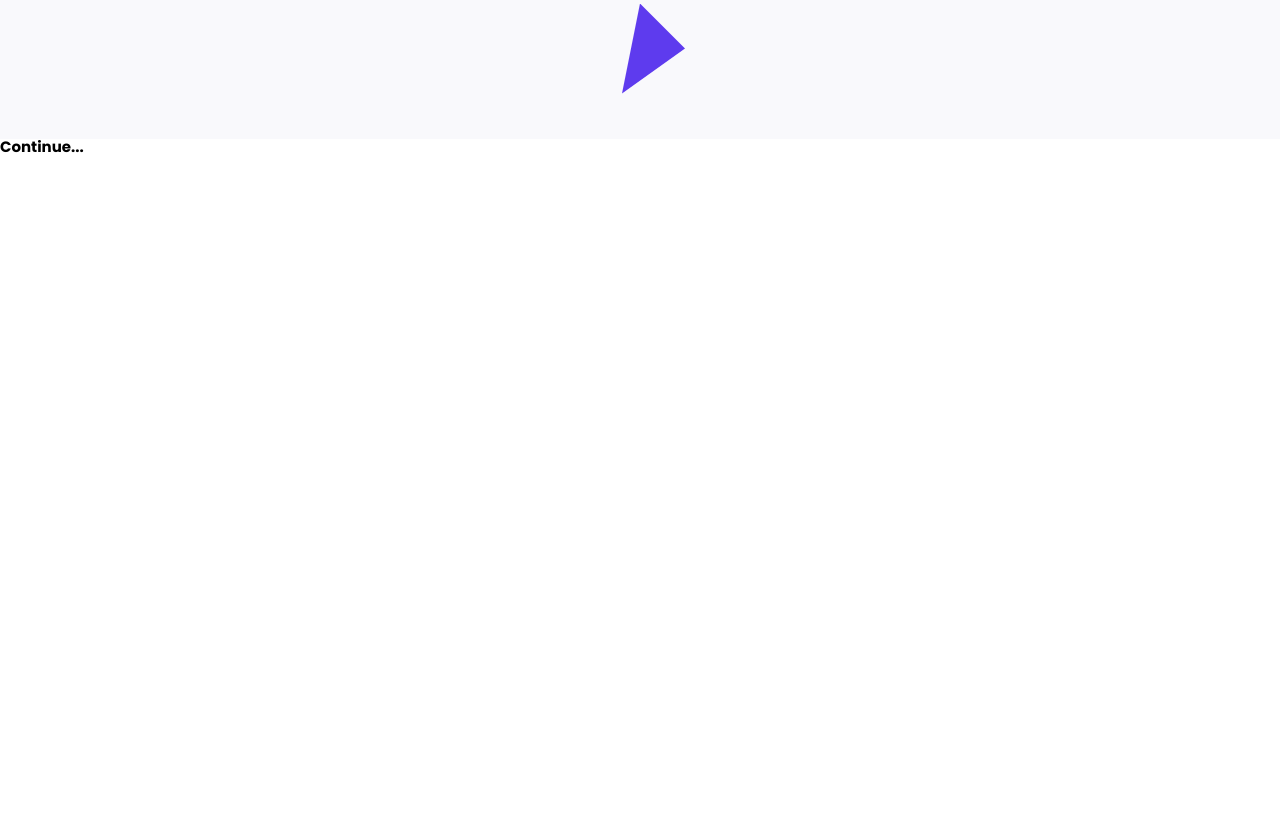
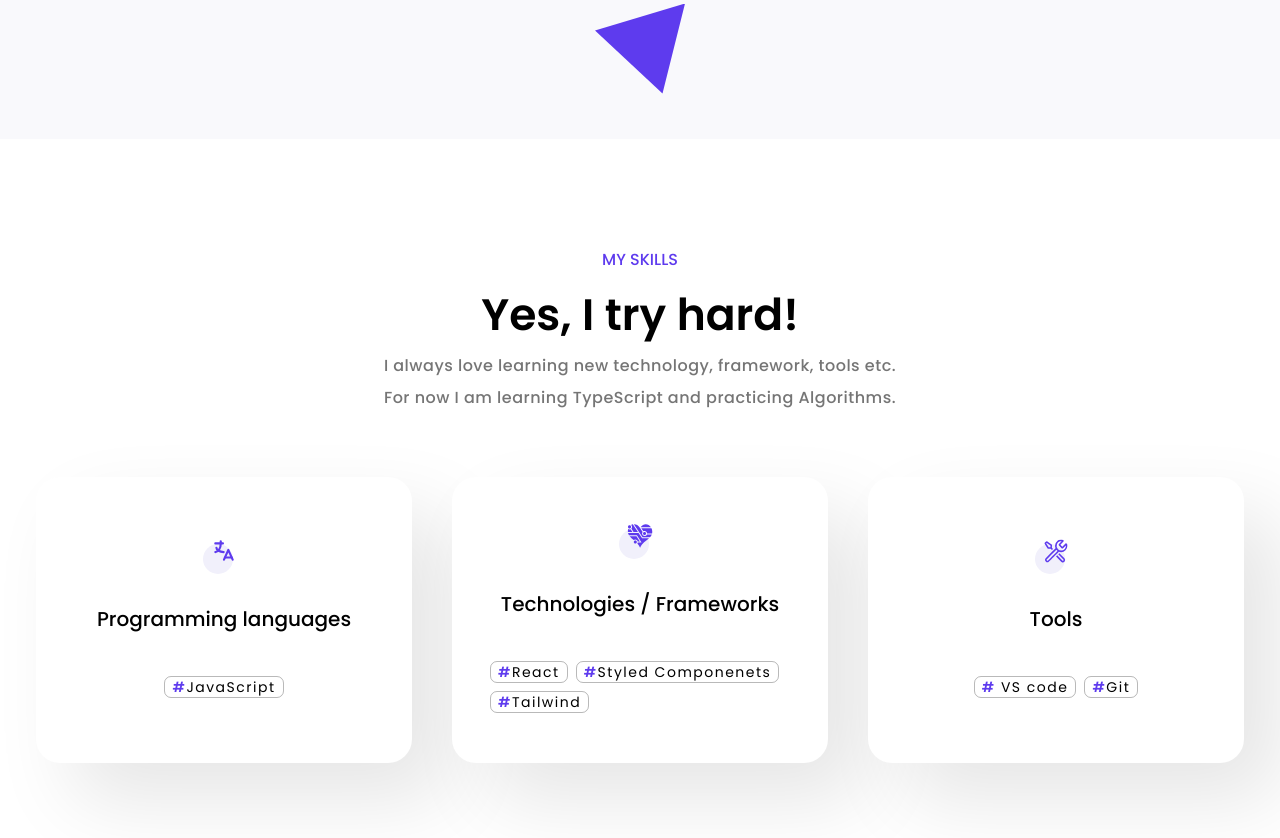
Before and after one commit to KouroshBhl/portfolio, a React (Create React App) app: page / in a window 1280 px wide. Shown: the part 760-1598 px from the top of the page. Before the commit the page ends 917 px from the top, so only its background shows below. Built offline with nearby package versions, Linux system fonts and the light colour scheme; the HTML template or start-up script is replaced by a standard one.

Commit message:
Add Skills section

```diff
--- a/src/App.js
+++ b/src/App.js
@@ -1,12 +1,12 @@
 import styled from 'styled-components';
-import { Menu, Hero } from './components/index';
+import { Menu, Hero, Skills } from './components/index';
 
 function App() {
   return (
     <Container>
       <Menu></Menu>
       <Hero />
-      <h2>Continue...</h2>
+      <Skills />
     </Container>
   );
 }
--- /dev/null
+++ b/src/components/Card.js
@@ -0,0 +1,17 @@
+import React from 'react';
+import { styled } from 'styled-components';
+
+const Card = ({ children, className }) => {
+  return <Wrapper className={className}>{children}</Wrapper>;
+};
+
+const Wrapper = styled.div`
+  width: 37.6rem;
+  height: 28.6rem;
+  background-color: var(--main-bg-color-white);
+  box-shadow: 37px 37px 80px rgba(0, 0, 0, 0.1);
+  border-radius: 24px;
+  padding: 5.2rem 3.4rem;
+`;
+
+export default Card;
--- a/src/components/Hero.js
+++ b/src/components/Hero.js
@@ -2,6 +2,7 @@
 import HeroLeft from './HeroLeft';
 import HeroRight from './HeroRight';
 import { styled } from 'styled-components';
+import Triangle from './Triangle';
 
 const Hero = () => {
   return (
@@ -10,8 +11,7 @@
         <HeroLeft />
         <HeroRight />
       </div>
-
-      <div className='triangle'></div>
+      <Triangle />
     </Wrapper>
   );
 };
@@ -28,15 +28,6 @@
     padding: 1.6rem 11.6rem;
     gap: 14.6rem;
   }
-
-  .triangle {
-    clip-path: polygon(50% 0%, 100% 50%, 30% 100%);
-    background-color: var(--main-theme-color);
-    width: 9rem;
-    height: 9rem;
-    margin: 0 auto;
-    border-radius: 13px;
-  }
 `;
 
 export default Hero;
--- a/src/components/HeroLeft.js
+++ b/src/components/HeroLeft.js
@@ -6,7 +6,7 @@
 const HeroLeft = () => {
   return (
     <Wrapper>
-      <h2>Kourosh Baharloo</h2>
+      <h3>Kourosh Baharloo</h3>
 
       <h1>
         Hello, my name's Kourosh. <br /> I'm Front-End Developer
@@ -28,20 +28,6 @@
   display: flex;
   flex-direction: column;
   gap: 3.2rem;
-  h2 {
-    font-size: 1.6rem;
-    color: var(--main-theme-color);
-    text-transform: uppercase;
-    line-height: 2.6;
-    font-weight: 500;
-  }
-
-  h1 {
-    font-size: 6rem;
-    line-height: 7.6rem;
-    color: var(--secondory-font-color);
-    font-weight: 700;
-  }
 
   .hero__btn {
     display: flex;
--- /dev/null
+++ b/src/components/Skills.js
@@ -0,0 +1,135 @@
+import React from 'react';
+import { styled } from 'styled-components';
+import Card from './Card';
+import { VscTools } from 'react-icons/vsc';
+import { TbLanguage } from 'react-icons/tb';
+import { GiTechnoHeart } from 'react-icons/gi';
+
+const Skills = () => {
+  return (
+    <Wrapper>
+      <h3>my skills</h3>
+
+      <h2>Yes, I try hard!</h2>
+
+      <p>
+        I always love learning new technology, framework, tools etc.
+        <br /> For now I am learning TypeScript and practicing Algorithms.
+      </p>
+
+      <div className='card__container'>
+        <Card className='card__content'>
+          <div className='icon__holder'>
+            <TbLanguage />
+          </div>
+
+          <h4>Programming languages</h4>
+
+          <ul>
+            <li>
+              <span className='hashtag'>#</span>JavaScript
+            </li>
+          </ul>
+        </Card>
+        <Card className='card__content'>
+          <div className='icon__holder'>
+            <GiTechnoHeart />
+          </div>
+
+          <h4>Technologies / Frameworks</h4>
+
+          <ul>
+            <li>
+              <span className='hashtag'>#</span>React
+            </li>
+            <li>
+              <span className='hashtag'>#</span>Styled Componenets
+            </li>
+            <li>
+              <span className='hashtag'>#</span>Tailwind
+            </li>
+          </ul>
+        </Card>
+
+        <Card className='card__content'>
+          <div className='icon__holder'>
+            <VscTools />
+          </div>
+
+          <h4>Tools</h4>
+
+          <ul>
+            <li>
+              <span className='hashtag'>#</span> VS code
+            </li>
+            <li>
+              <span className='hashtag'>#</span>Git
+            </li>
+          </ul>
+        </Card>
+      </div>
+    </Wrapper>
+  );
+};
+
+const Wrapper = styled.section`
+  padding: 10rem 11.6rem;
+  display: flex;
+  flex-direction: column;
+  justify-content: center;
+  align-items: center;
+  gap: 1.3rem;
+
+  .card__container {
+    display: flex;
+    gap: 4rem;
+    margin: 5rem 0;
+  }
+
+  .card__content {
+    display: flex;
+    flex-direction: column;
+    justify-content: center;
+    align-items: center;
+    gap: 3.7rem;
+  }
+
+  .card__content svg {
+    width: 2.6rem;
+    height: 2.6rem;
+    color: var(--main-theme-color);
+    position: relative;
+    z-index: 10;
+  }
+  .icon__holder {
+    position: relative;
+  }
+
+  .icon__holder::after {
+    content: '';
+    width: 3rem;
+    height: 3rem;
+    border-radius: 50px;
+    background-color: var(--circle-color);
+    position: absolute;
+    left: -8px;
+    bottom: -8px;
+  }
+
+  .hashtag {
+    color: var(--main-theme-color);
+    font-weight: 600;
+  }
+
+  li {
+    font-size: 1.4rem;
+    letter-spacing: 1.5px;
+    border: 1.5px solid var(--light-gray);
+    border-radius: 7px;
+    padding: 0.3rem 0.7rem;
+    display: inline-block;
+    margin: 0.4rem;
+  }
+`;
+
+export default Skills;
--- /dev/null
+++ b/src/components/Triangle.js
@@ -0,0 +1,16 @@
+import React from 'react';
+import { styled } from 'styled-components';
+
+const Triangle = () => {
+  return <Wrapper className='triangle'></Wrapper>;
+};
+
+const Wrapper = styled.div`
+  clip-path: polygon(100% 0, 0 30%, 75% 100%);
+  background-color: var(--main-theme-color);
+  width: 9rem;
+  height: 9rem;
+  margin: 0 auto;
+`;
+
+export default Triangle;
--- a/src/components/index.js
+++ b/src/components/index.js
@@ -1,4 +1,5 @@
 import Menu from './Menu';
 import Hero from './Hero';
+import Skills from './Skills';
 
-export { Menu, Hero };
+export { Menu, Hero, Skills };
--- a/src/index.css
+++ b/src/index.css
@@ -6,8 +6,11 @@
   --main-theme-color: #5e3bee;
 
   --secondory-font-color: #333333;
+  --main-paragraph-color: #12121295;
 
   --circle-color: #f1f0fb;
+
+  --light-gray: #33333357;
 }
 *,
 ::after,
@@ -30,3 +33,36 @@
 a {
   text-decoration: none;
 }
+h3 {
+  font-size: 1.6rem;
+  color: var(--main-theme-color);
+  text-transform: uppercase;
+  line-height: 2.6;
+  font-weight: 500;
+}
+
+h1 {
+  font-size: 6rem;
+  line-height: 7.6rem;
+  color: var(--secondory-font-color);
+  font-weight: 700;
+}
+h2 {
+  font-size: 4.4rem;
+  color: var(--main-font-color-dar);
+  font-weight: 600;
+}
+p {
+  font-size: 1.6rem;
+  color: var(--main-paragraph-color);
+  line-height: 3.2rem;
+  letter-spacing: 0.5px;
+  font-weight: 500;
+  font-family: 'Poppins', sans-serif;
+}
+h4 {
+  font-size: 2rem;
+  line-height: 3.2rem;
+  font-weight: 500;
+  color: var(--main-font-color-dark);
+}
```
